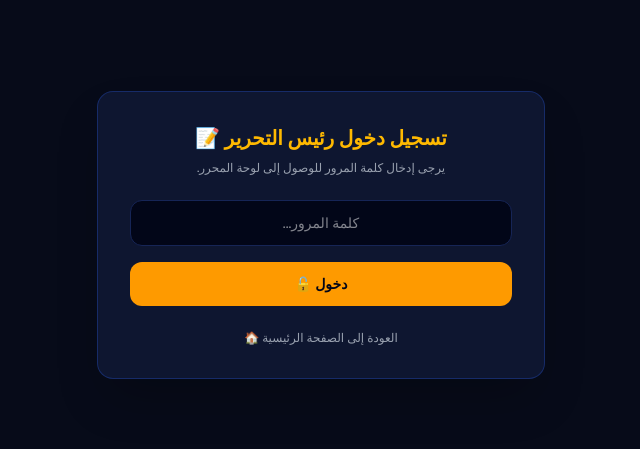
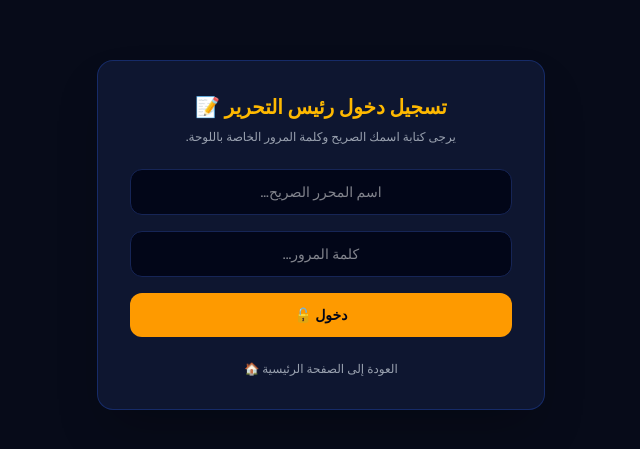
Before and after one commit to abeerahmed66uio-netizen/prometheus.app, a Next.js app: page /editor in a window 1280 px wide. Shown: the part 165-614 px from the top of the page, without its empty margins (319-959 px from the left). Built offline with nearby package versions, Linux system fonts and the light colour scheme.

Commit message:
Update page.tsx

```diff
--- a/app/editor/page.tsx
+++ b/app/editor/page.tsx
@@ -18,6 +18,7 @@ interface Article {
 export default function EditorDashboard() {
   // حماية بكلمة مرور لرئيس التحرير
   const [isAuthenticated, setIsAuthenticated] = useState(false);
+  const [editorNameInput, setEditorNameInput] = useState('');
   const [passwordInput, setPasswordInput] = useState('');
 
   const [articles, setArticles] = useState<Article[]>([]);
@@ -37,12 +38,20 @@ export default function EditorDashboard() {
     }
   }, []);
 
+  // تسجيل الدخول بالاسم الصريح وكلمة المرور التي حددها الأدمن
   const handleLogin = (e: React.FormEvent) => {
     e.preventDefault();
-    if (passwordInput === 'editor123' || passwordInput === 'admin123') {
+    const savedAdminPassword = localStorage.getItem('prometheus_admin_password') || 'admin123';
+
+    if (!editorNameInput.trim()) {
+      alert('يرجى إدخال الاسم الصريح!');
+      return;
+    }
+
+    if (passwordInput === savedAdminPassword) {
       setIsAuthenticated(true);
     } else {
-      alert('كلمة المرور غير صحيحة!');
+      alert('كلمة المرور غير صحيحة! يرجى مراجعة الأدمن.');
     }
   };
 
@@ -80,8 +89,10 @@ export default function EditorDashboard() {
   };
 
   const handleDeleteArticle = (id: number) => {
-    const updated = articles.filter(art => art.id !== id);
-    updateArticlesState(updated);
+    if (confirm('هل أنت تأكد من رغبتك في حذف هذه المقالة؟')) {
+      const updated = articles.filter(art => art.id !== id);
+      updateArticlesState(updated);
+    }
   };
 
   const handleUploadBook = (e: React.FormEvent) => {
@@ -95,16 +106,24 @@ export default function EditorDashboard() {
     }, 3000);
   };
 
-  // شاشة إدخال كلمة المرور إذا لم يتم تسجيل الدخول
+  // شاشة إدخال الاسم وكلمة المرور
   if (!isAuthenticated) {
     return (
       <main dir="rtl" className="min-h-screen bg-[#070b19] text-white flex items-center justify-center p-6 font-sans">
         <div className="bg-[#0e1630] border border-blue-900/60 rounded-2xl max-w-md w-full p-8 shadow-2xl flex flex-col gap-6 text-center">
           <div>
             <h1 className="text-xl font-bold text-amber-400 mb-2">تسجيل دخول رئيس التحرير 📝</h1>
-            <p className="text-xs text-gray-400">يرجى إدخال كلمة المرور للوصول إلى لوحة المحرر.</p>
+            <p className="text-xs text-gray-400">يرجى كتابة اسمك الصريح وكلمة المرور الخاصة باللوحة.</p>
           </div>
           <form onSubmit={handleLogin} className="flex flex-col gap-4">
+            <input
+              type="text"
+              placeholder="اسم المحرر الصريح..."
+              value={editorNameInput}
+              onChange={(e) => setEditorNameInput(e.target.value)}
+              required
+              className="px-4 py-3 rounded-xl bg-slate-950 border border-blue-950 text-sm text-white focus:outline-none text-center"
+            />
             <input
               type="password"
               placeholder="كلمة المرور..."
@@ -132,8 +151,8 @@ export default function EditorDashboard() {
           <Link href="/" className="text-xl font-bold">
             PROMETHEUS <span className="text-amber-500">🔥</span>
           </Link>
-          <span className="text-xs bg-amber-950 text-amber-400 px-3 py-1 rounded-full border border-amber-900">
-            لوحة رئيس التحرير (Editor-in-Chief)
+          <span className="text-xs bg-amber-950 text-amber-400 px-3 py-1 rounded-full border border-amber-900 font-bold">
+            أهلاً بك، {editorNameInput} 📝
           </span>
         </div>
         <Link href="/" className="text-xs text-rose-400 hover:underline">
@@ -180,7 +199,7 @@ export default function EditorDashboard() {
 
                       <button
                         onClick={() => handleDeleteArticle(art.id)}
-                        className="bg-rose-950/40 hover:bg-rose-900 text-rose-300 p-1.5 rounded-lg border border-rose-900 text-xs cursor-pointer"
+                        className="bg-rose-950/40 hover:bg-rose-900 text-rose-300 p-1.5 rounded-lg border border-rose-900 text-xs cursor-pointer transition-all"
                         title="حذف المقال"
                       >
                         🗑
```
